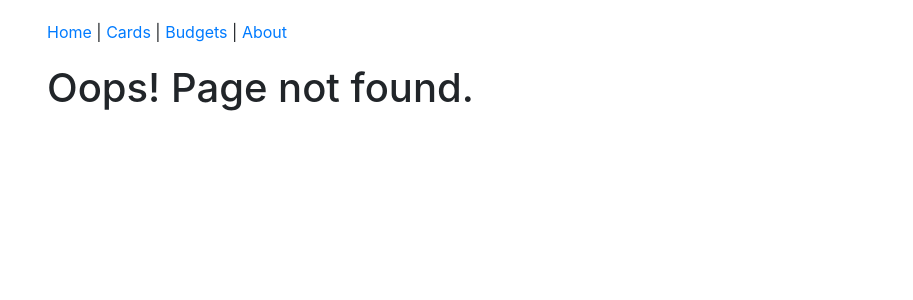
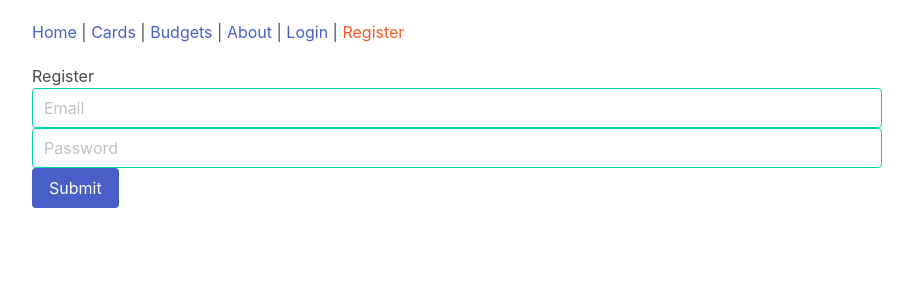
Before and after one commit to thefrugaldev/pf-toolbelt, a React app: page /register in a window 1280 px wide. Before the commit this address had no page. Shown: the top 300 px of the page, without its empty margins (183-1096 px from the left). Built offline with nearby package versions, Linux system fonts and the light colour scheme; no server answers; what redux-immutable-state-invariant would draw is missing.

Commit message:
:lock: add firebase integration and ability to register and login

```diff
--- a/package.json
+++ b/package.json
@@ -15,7 +15,8 @@
     }
   },
   "dependencies": {
-    "bootstrap": "4.3.1",
+    "bulma": "^0.8.0",
+    "firebase": "^7.6.0",
     "node-sass": "^4.13.0",
     "prop-types": "15.7.2",
     "react": "16.8.4",
--- /dev/null
+++ b/src/auth/auth-service.js
@@ -0,0 +1,9 @@
+import * as firebase from "firebase/app";
+import "firebase/auth";
+import { firebaseConfig } from "./config";
+
+!firebase.apps.length && firebase.initializeApp(firebaseConfig);
+
+const auth = firebase.auth();
+
+export { auth };
--- a/src/components/App.js
+++ b/src/components/app.js
@@ -10,6 +10,8 @@ import PageNotFound from "./page-not-found";
 import CardsPage from "./cards/cards-page";
 import BudgetsPage from "./budgets/budget-pages";
 import ManageBudgetPage from "./budgets/manage-budget-page";
+import Login from "./common/login";
+import Register from "./common/register";
 
 function App() {
   return (
@@ -22,6 +24,8 @@ function App() {
         <Route path="/budgets" component={BudgetsPage} />
         <Route path="/budget/:id" component={ManageBudgetPage} />
         <Route path="/budget" component={ManageBudgetPage} />
+        <Route path="/login" component={Login} />
+        <Route path="/register" component={Register} />
 
         <Route component={PageNotFound} />
       </Switch>
--- a/src/components/common/Header.js
+++ b/src/components/common/header.js
@@ -20,6 +20,14 @@ const Header = () => {
       <NavLink to="/about" activeStyle={activeStyle}>
         About
       </NavLink>
+      {" | "}
+      <NavLink to="/login" activeStyle={activeStyle}>
+        Login
+      </NavLink>
+      {" | "}
+      <NavLink to="/register" activeStyle={activeStyle}>
+        Register
+      </NavLink>
     </nav>
   );
 };
--- /dev/null
+++ b/src/components/common/login.js
@@ -0,0 +1,65 @@
+import React, { createRef } from "react";
+import PropTypes from "prop-types";
+import { toast } from "react-toastify";
+// Redux
+import { connect } from "react-redux";
+import { login } from "../../redux/actions/firebase-actions";
+
+const Login = ({ login }) => {
+  const email = createRef();
+  const password = createRef();
+
+  const handleSubmit = event => {
+    event.preventDefault();
+    login(email.current.value, password.current.value)
+      .then(() => {
+        toast.success("Login successful");
+      })
+      .catch(error => {
+        toast.error("Login failed");
+        console.error(error);
+      });
+  };
+
+  return (
+    <form onSubmit={handleSubmit}>
+      <h1>Login</h1>
+      <div className="control">
+        <input
+          name="name"
+          type="email"
+          ref={email}
+          placeholder="Email"
+          className="input is-primary"
+        />
+      </div>
+
+      <div className="control">
+        <input
+          name="password"
+          type="password"
+          ref={password}
+          placeholder="Password"
+          autoComplete="none"
+          className="input is-primary"
+        />
+      </div>
+
+      <div className="control">
+        <button type="submit" className="button is-link">
+          Submit
+        </button>
+      </div>
+    </form>
+  );
+};
+
+Login.propTypes = {
+  login: PropTypes.func.isRequired
+};
+
+const mapDispatchToProps = {
+  login
+};
+
+export default connect(null, mapDispatchToProps)(Login);
--- /dev/null
+++ b/src/components/common/register.js
@@ -0,0 +1,65 @@
+import React, { createRef } from "react";
+import PropTypes from "prop-types";
+import { toast } from "react-toastify";
+// Redux
+import { connect } from "react-redux";
+import { register } from "../../redux/actions/firebase-actions";
+
+const Register = ({ register }) => {
+  const email = createRef();
+  const password = createRef();
+
+  const handleSubmit = event => {
+    event.preventDefault();
+    register(email.current.value, password.current.value)
+      .then(() => {
+        toast.success("Registration Succesful!");
+      })
+      .catch(error => {
+        toast.error("Login failed");
+        console.error(error);
+      });
+  };
+
+  return (
+    <form onSubmit={handleSubmit}>
+      <h1>Register</h1>
+      <div className="control">
+        <input
+          name="name"
+          type="email"
+          ref={email}
+          placeholder="Email"
+          className="input is-primary"
+        />
+      </div>
+
+      <div className="control">
+        <input
+          name="password"
+          type="password"
+          ref={password}
+          placeholder="Password"
+          autoComplete="none"
+          className="input is-primary"
+        />
+      </div>
+
+      <div className="control">
+        <button type="submit" className="button is-link">
+          Submit
+        </button>
+      </div>
+    </form>
+  );
+};
+
+Register.propTypes = {
+  register: PropTypes.func.isRequired
+};
+
+const mapDispatchToProps = {
+  register
+};
+
+export default connect(null, mapDispatchToProps)(Register);
--- a/src/index.html
+++ b/src/index.html
@@ -2,6 +2,7 @@
 <html lang="en">
   <head>
     <meta charset="utf-8" />
+    <meta name="viewport" content="width=device-width, initial-scale=1" />
     <title>PS Toolbelt</title>
   </head>
 
--- a/src/index.js
+++ b/src/index.js
@@ -1,7 +1,7 @@
 import React from "react";
 import { render } from "react-dom";
 import { BrowserRouter as Router } from "react-router-dom";
-import "bootstrap/dist/css/bootstrap.min.css";
+import "bulma/css/bulma.css";
 //Components
 import App from "./components/app";
 //Redux
--- a/src/redux/actions/action-type-constants.js
+++ b/src/redux/actions/action-type-constants.js
@@ -10,3 +10,6 @@ export const LOAD_USERS_SUCCESS = "LOAD_USERS_SUCCESS";
 //Common
 export const BEGIN_API_CALL = "BEGIN_API_CALL";
 export const API_CALL_ERROR = "API_CALL_ERROR";
+//Firebase
+export const LOGIN_SUCCESS = "LOGIN_SUCCESS";
+export const REGISTER_SUCCESS = "REGISTER_SUCCESS";
--- /dev/null
+++ b/src/redux/actions/firebase-actions.js
@@ -0,0 +1,32 @@
+import * as actionTypes from "./action-type-constants";
+import { auth } from "../../auth/auth-service";
+
+export function loginSuccess(user) {
+  return { type: actionTypes.LOGIN_SUCCESS, user };
+}
+
+export function registerSuccess(user) {
+  return { type: actionTypes.REGISTER_SUCCESS, user };
+}
+
+export function login(email, password) {
+  return async function(dispatch) {
+    try {
+      const user = await auth.signInWithEmailAndPassword(email, password);
+      dispatch(loginSuccess(user));
+    } catch (error) {
+      throw error;
+    }
+  };
+}
+
+export function register(email, password) {
+  return async function(dispatch) {
+    try {
+      const user = await auth.createUserWithEmailAndPassword(email, password);
+      dispatch(registerSuccess(user));
+    } catch (error) {
+      throw error;
+    }
+  };
+}
```
Also changed, not shown: 2 other files (tests, documents, lock files or other folders).
